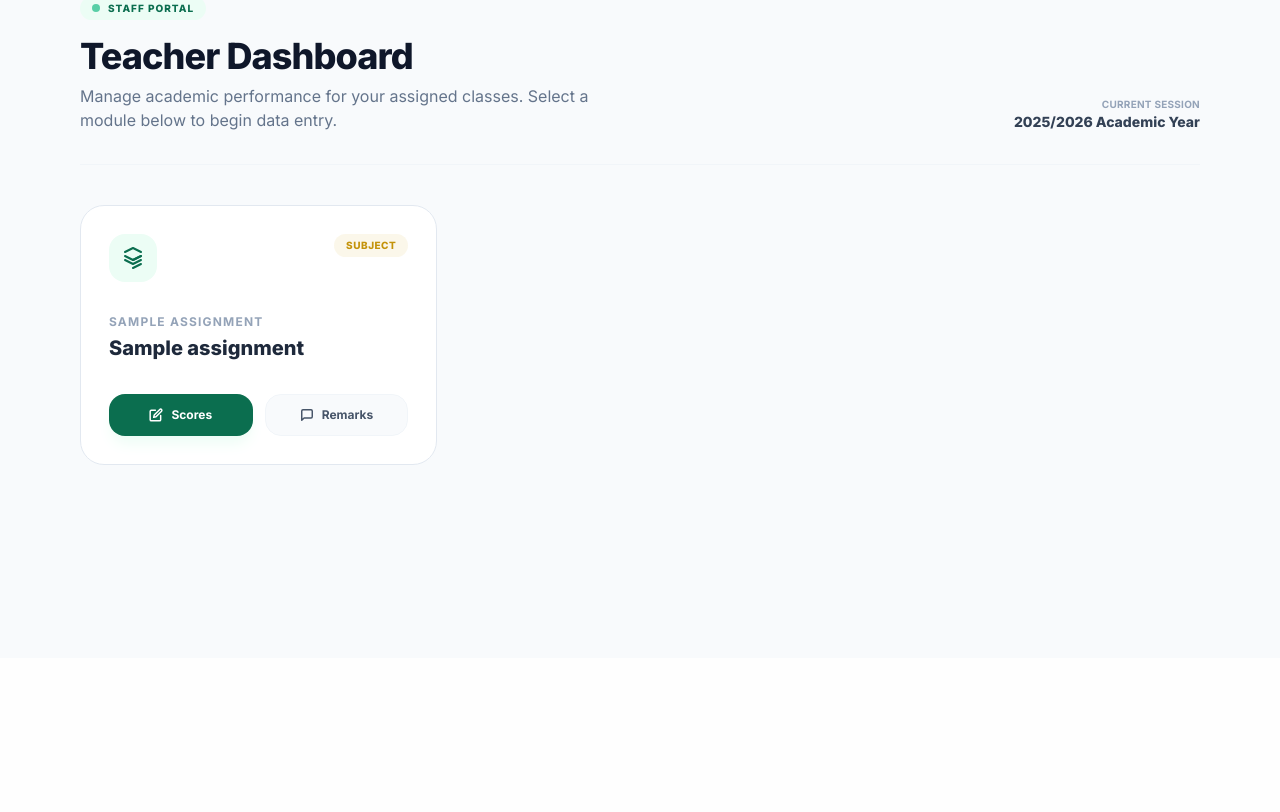
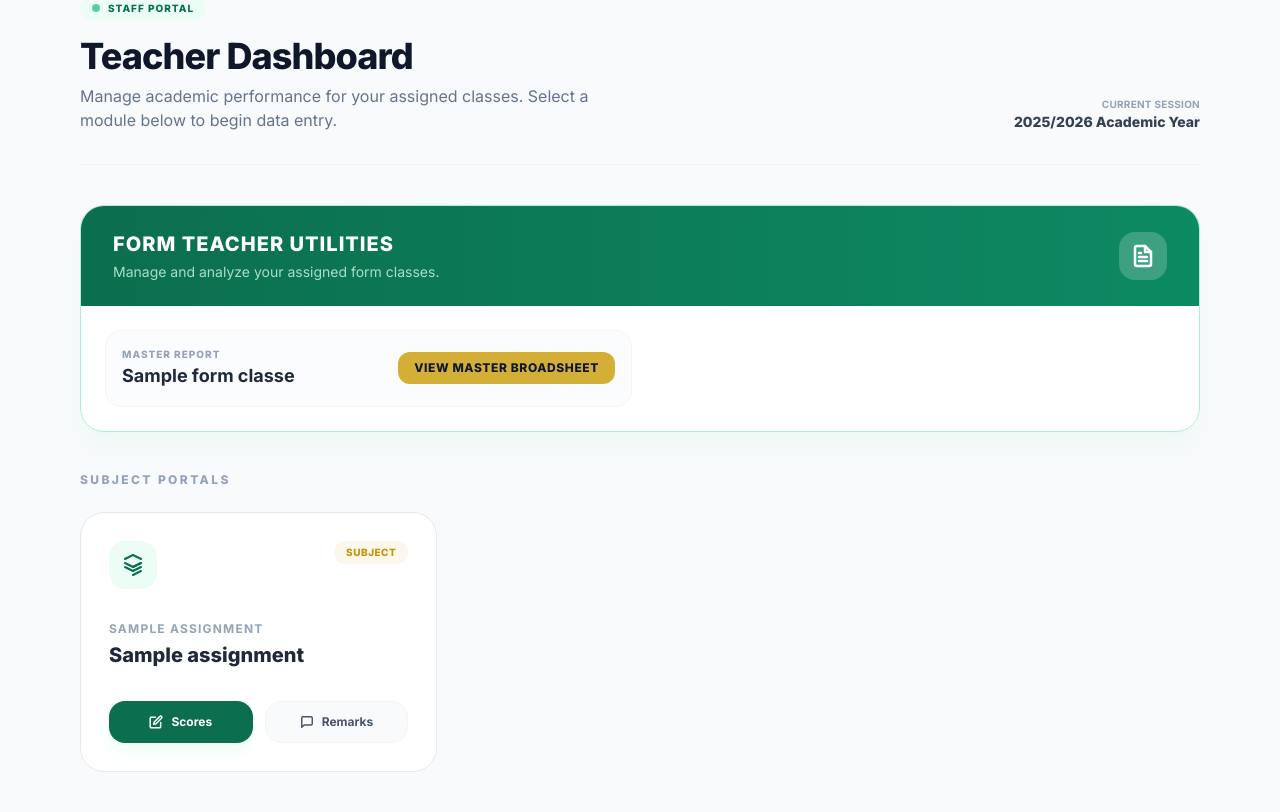
Before and after one commit to Richaaron/Folushovictory, a Flask app: template frontend/templates/teacher/dashboard.html in a window 1280 px wide. Shown: the part 142-954 px from the top of the page. Before the commit the page ends 607 px from the top, so only its background shows below. Run offline with Flask 3, Linux system fonts and the light colour scheme; the template is opened without the code that fills it: most values are stand-ins (such as "Sample title", 1, 10 or a date in 2020); some libraries are stand-ins or nearby versions.

Commit message:
Implement Master Broadsheet for Form Teachers

```diff
--- a/frontend/app.py
+++ b/frontend/app.py
@@ -424,8 +424,9 @@ def admin_master_broadsheet():
 @require_portal("TEACHER")
 def teacher_dashboard():
     token = session.get("token")
-    data = api_request("GET", "/api/teacher/assignments", token=token)
-    return render_template("teacher/dashboard.html", assignments=data.get("assignments", []))
+    assignments = api_request("GET", "/api/teacher/assignments", token=token).get("assignments", [])
+    form_classes = api_request("GET", "/api/teacher/form-classes", token=token).get("classes", [])
+    return render_template("teacher/dashboard.html", assignments=assignments, form_classes=form_classes)
 
 
 @app.route("/teacher/remarks/<class_id>", methods=["GET", "POST"])
@@ -480,6 +481,31 @@ def teacher_release_result():
     except Exception as e:
         flash(str(e))
     return redirect(request.referrer or url_for("teacher_dashboard"))
+
+
+@app.route("/teacher/master-broadsheet")
+@require_portal("TEACHER")
+def teacher_master_broadsheet():
+    token = session.get("token")
+    form_classes = api_request("GET", "/api/teacher/form-classes", token=token).get("classes", [])
+    class_id = request.args.get("classId") or (form_classes[0]["id"] if form_classes else "")
+    session_name = request.args.get("session", "")
+    term = request.args.get("term", "")
+
+    # Auth check: ensure class_id is in form_classes
+    if class_id and not any(c["id"] == class_id for c in form_classes):
+        flash("Unauthorized: You are not the form teacher for this class.")
+        return redirect(url_for("teacher_dashboard"))
+
+    sheet = None
+    if class_id and session_name and term:
+        try:
+            sheet = api_request(
+                "GET", f"/api/results/class/{class_id}/broadsheet", token=token, params={"session": session_name, "term": term}
+            )
+        except Exception as e:
+            flash(str(e))
+    return render_template("teacher/master_broadsheet.html", classes=form_classes, class_id=class_id, session_name=session_name, term=term, sheet=sheet)
 
 
 @app.route("/teacher/enter-scores/<assignment_id>", methods=["GET", "POST"])
--- a/frontend/templates/teacher/dashboard.html
+++ b/frontend/templates/teacher/dashboard.html
@@ -17,6 +17,40 @@
         <div class="text-sm font-black text-slate-700">2025/2026 Academic Year</div>
       </div>
     </div>
+  </div>
+
+  {% if form_classes %}
+    <div class="mb-10 overflow-hidden rounded-3xl border border-emerald-200 bg-white shadow-xl shadow-emerald-100/20 no-print">
+      <div class="bg-gradient-to-r from-[#0B6E4F] to-[#0D8A63] px-8 py-6 text-white">
+        <div class="flex items-center justify-between">
+          <div>
+            <h2 class="text-xl font-black uppercase tracking-wider">Form Teacher Utilities</h2>
+            <p class="mt-1 text-sm text-emerald-100/80">Manage and analyze your assigned form classes.</p>
+          </div>
+          <div class="flex h-12 w-12 items-center justify-center rounded-2xl bg-white/20">
+            <svg xmlns="http://www.w3.org/2000/svg" width="24" height="24" viewBox="0 0 24 24" fill="none" stroke="currentColor" stroke-width="2.5" stroke-linecap="round" stroke-linejoin="round"><path d="M14 2H6a2 2 0 0 0-2 2v16a2 2 0 0 0 2 2h12a2 2 0 0 0 2-2V8z"/><polyline points="14 2 14 8 20 8"/><line x1="16" y1="13" x2="8" y2="13"/><line x1="16" y1="17" x2="8" y2="17"/><line x1="10" y1="9" x2="8" y2="9"/></svg>
+          </div>
+        </div>
+      </div>
+      <div class="grid gap-4 p-6 sm:grid-cols-2">
+        {% for fc in form_classes %}
+          <div class="flex items-center justify-between rounded-2xl border border-slate-100 bg-slate-50/50 p-4 transition hover:bg-white hover:shadow-md">
+            <div>
+              <div class="text-[10px] font-black uppercase tracking-widest text-slate-400">Master Report</div>
+              <div class="text-lg font-bold text-slate-800">{{ fc.name }}</div>
+            </div>
+            <a href="/teacher/master-broadsheet?classId={{ fc.id }}"
+               class="rounded-xl bg-[#D4AF37] px-4 py-2 text-xs font-black uppercase tracking-wider text-slate-900 transition hover:bg-[#c4a030] active:scale-95">
+               View Master Broadsheet
+            </a>
+          </div>
+        {% endfor %}
+      </div>
+    </div>
+  {% endif %}
+
+  <div class="mb-6">
+    <h2 class="text-xs font-black uppercase tracking-[0.2em] text-slate-400">Subject Portals</h2>
   </div>
 
   {% if assignments %}
```
Also changed, not shown: backend/src/repos/classes.js (+7 -0 lines), backend/src/routes/teacher.js (+9 -1 lines), frontend/templates/teacher/master_broadsheet.html (added, +125 -0 lines).
